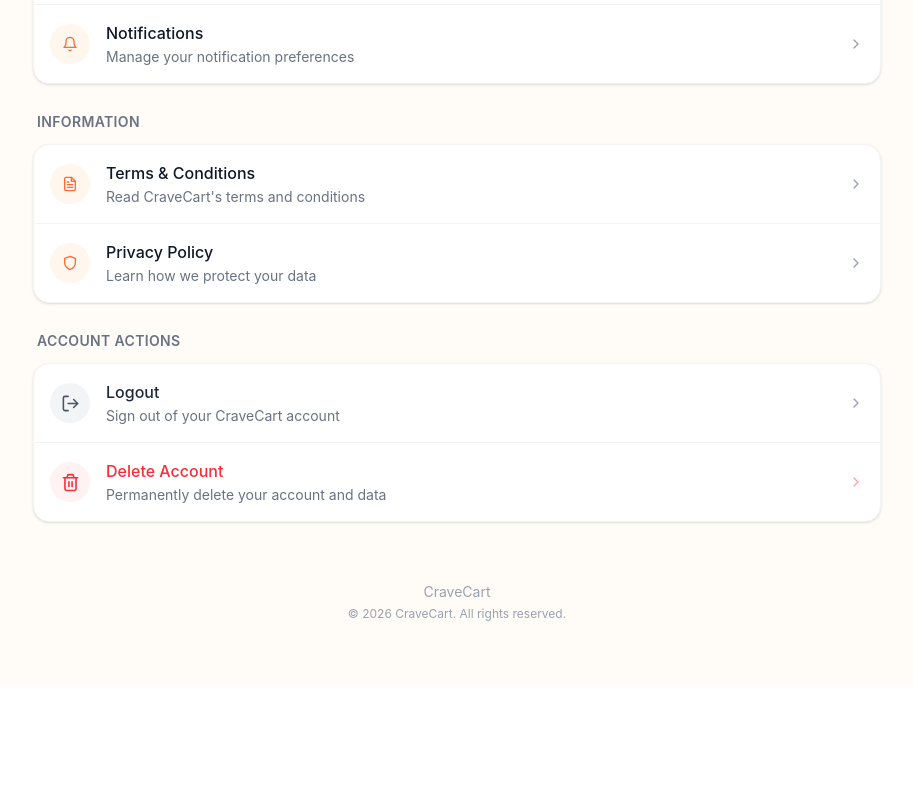
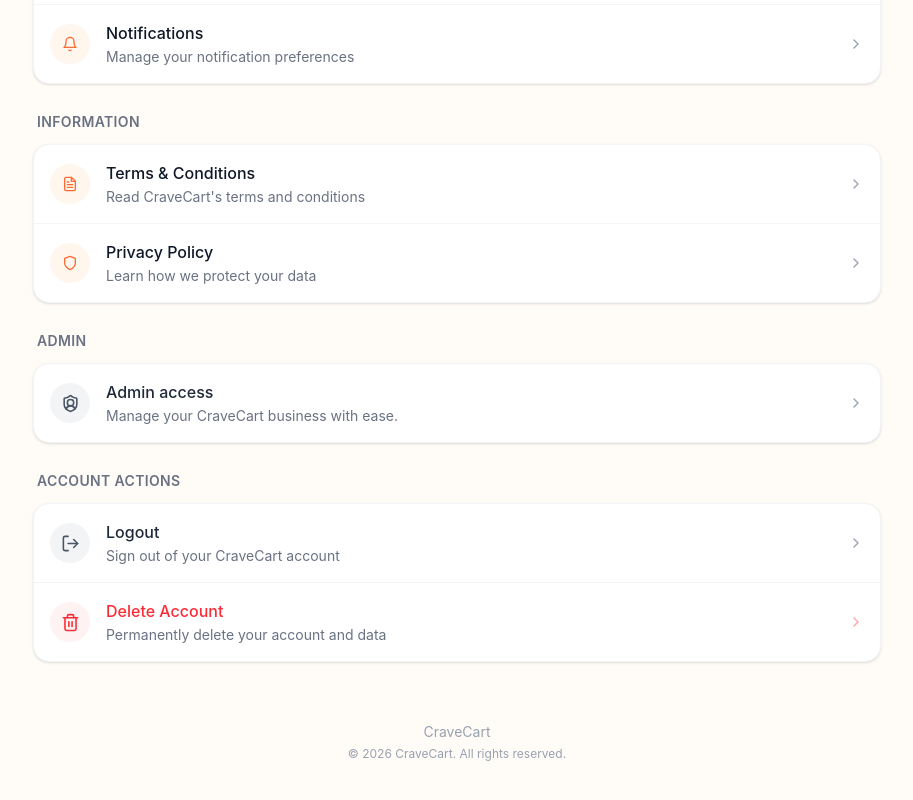
Before and after one commit to akshaygupta0852-art/foodie, a React (Vite) app in the folder client/: page /userprofile in a window 1280 px wide. Shown: the part 538-1338 px from the top of the page, without its empty margins (183-1096 px from the left). Before the commit the page ends 1224 px from the top, so only its background shows below. Built offline with nearby package versions, Linux system fonts and the light colour scheme.

Commit message:
Add admin access button in profile page

```diff
--- a/client/src/pages/Profile.jsx
+++ b/client/src/pages/Profile.jsx
@@ -15,10 +15,11 @@
 import { useNavigate } from "react-router-dom";
 import { useState } from "react";
 import { useCart } from "../context/CartContext";
+import { ShieldUser } from "lucide-react";
 
 const Profile = () => {
   // Later you can replace this with user data from your API/context
-  const {user} = useCart();
+  const { user } = useCart();
 
   const navigate = useNavigate();
   return (
@@ -92,7 +93,7 @@
           />
 
           <ProfileOption icon={<FiMap />} title='Address details' description="View your saved address"
-          onClick={()=> navigate('/user/address')}/>
+            onClick={() => navigate('/user/address')} />
 
           <ProfileOption
             icon={<FiHeart />}
@@ -129,6 +130,43 @@
             onClick={() => console.log("Privacy Policy")}
           />
 
+        </ProfileSection>
+
+
+        <ProfileSection title='Admin'>
+          <button
+            onClick={() => {
+              navigate('/admin/portal')
+            }}
+            className="
+              flex w-full items-center gap-4
+              px-4 py-4
+              text-left
+              transition
+              hover:bg-gray-100
+              cursor-pointer
+            "
+          >
+
+            <div className="flex h-10 w-10 shrink-0 items-center justify-center rounded-full bg-gray-100 text-gray-600">
+              <ShieldUser size={19} />
+            </div>
+
+            <div className="flex-1">
+
+              <p className="font-medium text-gray-800">
+                Admin access
+              </p>
+
+              <p className="mt-0.5 text-sm text-gray-500">
+                Manage your CraveCart business with ease.
+              </p>
+
+            </div>
+
+            <FiChevronRight className="text-gray-400" />
+
+          </button>
         </ProfileSection>
 
 
```
